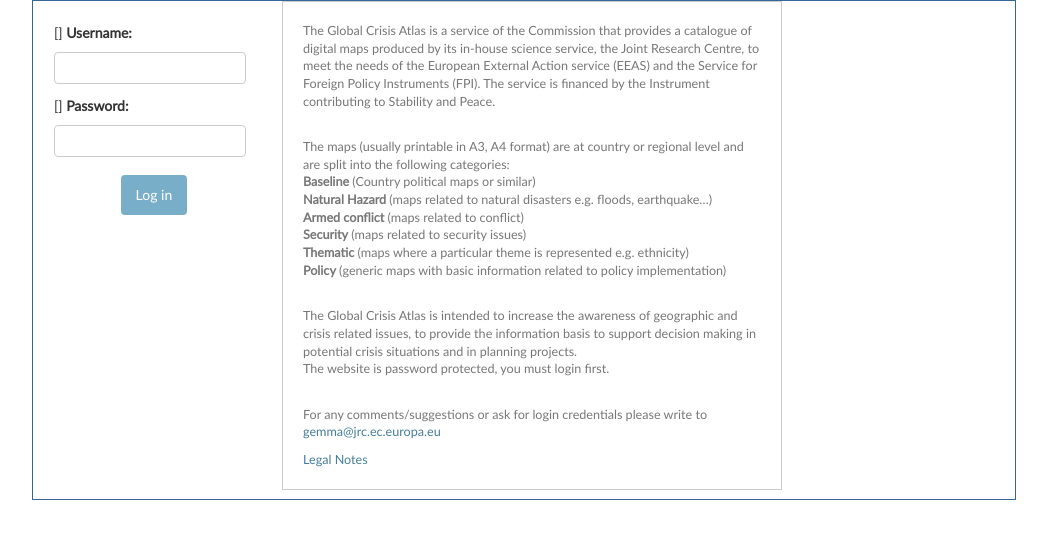
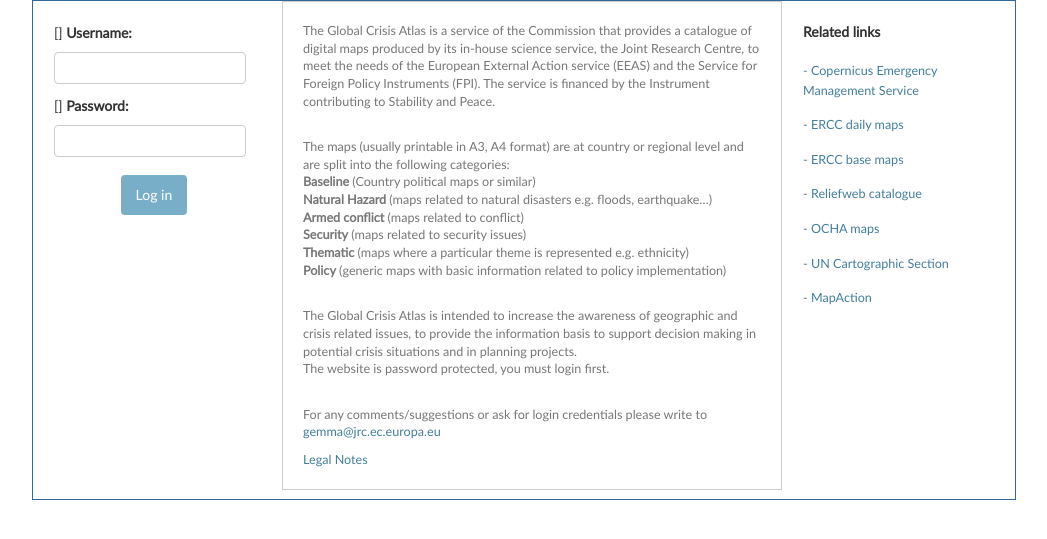
Before and after one commit to simod/global_atlas, a Django app: template atlas/templates/login.html in a window 1280 px wide. Shown: the part 175-714 px from the top of the page, without its empty margins (116-1163 px from the left). Run offline with Django 3.2, Linux system fonts and the light colour scheme; the template is opened without the code that fills it: most values are stand-ins (such as "Sample title", 1, 10 or a date in 2020); form fields are guessed from the names that the template uses; some libraries are stand-ins or nearby versions.

Commit message:
add related links in login page

```diff
--- a/atlas/templates/login.html
+++ b/atlas/templates/login.html
@@ -77,6 +77,18 @@
 <p>For any comments/suggestions or ask for login credentials please write to <a href="mailto:gemma@jrc.ec.europa.eu">gemma@jrc.ec.europa.eu</a></p>
 <a href="http://ec.europa.eu/geninfo/legal_notices_en.htm">Legal Notes</a>
 </div>
+<div id="external-links">
+    <label>Related links</label>
+    <ul>
+        <li><a target="blank" href="http://emergency.copernicus.eu">- Copernicus Emergency Management Service</a></li>
+        <li><a target="blank" href="http://ercportal.jrc.ec.europa.eu/Maps/Daily-maps-catalogue">- ERCC daily maps</a></li>
+        <li><a target="blank" href="http://ercportal.jrc.ec.europa.eu/Maps/Base-maps-catalogue">- ERCC base maps</a></li>
+        <li><a target="blank" href="http://reliefweb.int/maps">- Reliefweb catalogue</a></li>
+        <li><a target="blank" href="http://reliefweb.int/updates?search=&sl=environment-report_listing%252Ctaxonomy_index_tid_source-1503%252Ctaxonomy_index_tid_content_format-12">- OCHA maps</a></li>
+        <li><a target="blank" href="http://www.un.org/depts/Cartographic/english/htmain.htm">- UN Cartographic Section</a></li>
+        <li><a target="blank" href="http://www.mapaction.org/map-catalogue.html">- MapAction</a></li>
+    </ul>
+</div>
 <script type="text/javascript">
 document.getElementById('id_username').focus()
 </script>
--- a/static/app/styles/login.css
+++ b/static/app/styles/login.css
@@ -79,3 +79,19 @@
     clear: both;
     padding: 1em 0 0 4.5em;
 }
+
+#external-links{
+    float: left;
+    width: 200px;
+    height: 200px;
+    margin-left: 1.5em;
+    margin-top: 1.5em;
+
+}
+
+#external-links li{
+  list-style-type: none;
+  font-size: 90%;
+  margin-top: 1em;
+  margin-bottom: 1em;
+}
```
